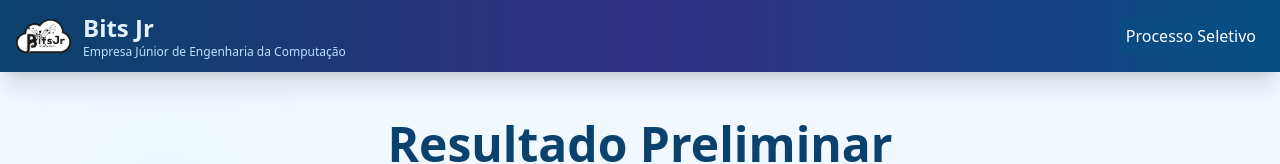
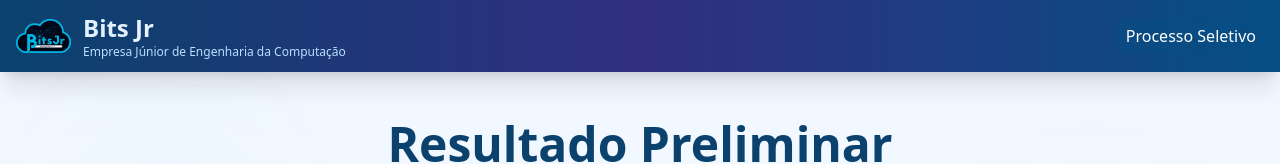
Before and after one commit to ALEXSANDER2002/PSS-BITS-JR, a Next.js app: page / in a window 1280 px wide. Shown: the top 164 px of the page. Built offline with nearby package versions, Linux system fonts and the light colour scheme.

Commit message:
Trocar logo para logocfundo.png

```diff
--- a/components/header.tsx
+++ b/components/header.tsx
@@ -11,7 +11,7 @@ export default function Header() {
             {/* Logo da Bits Jr */}
             <div className="h-12 flex items-center justify-center">
               <Image
-                src="/bits-branco.png"
+                src="/logocfundo.png"
                 alt="Logo Bits Jr"
                 width={55}
                 height={55}
```
